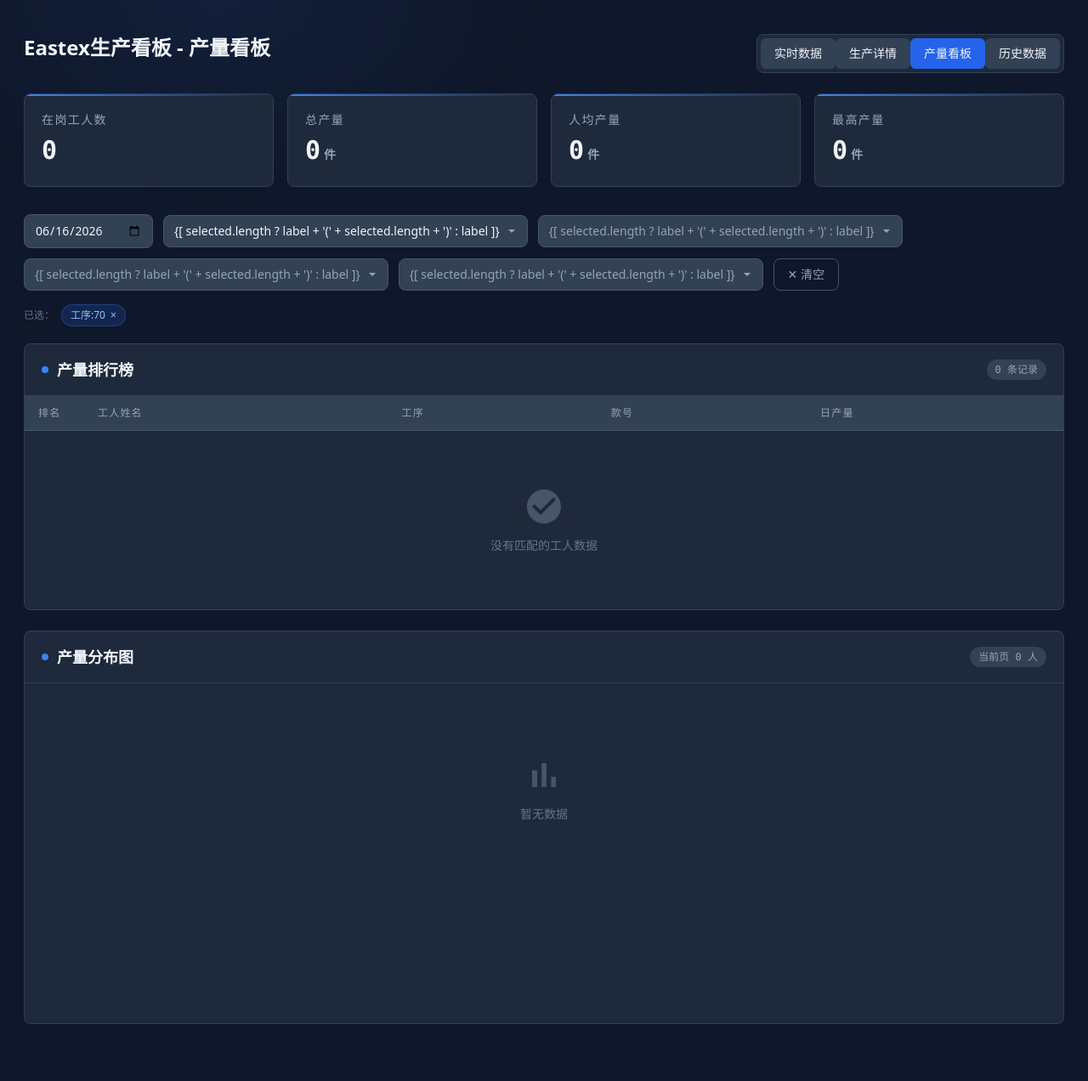
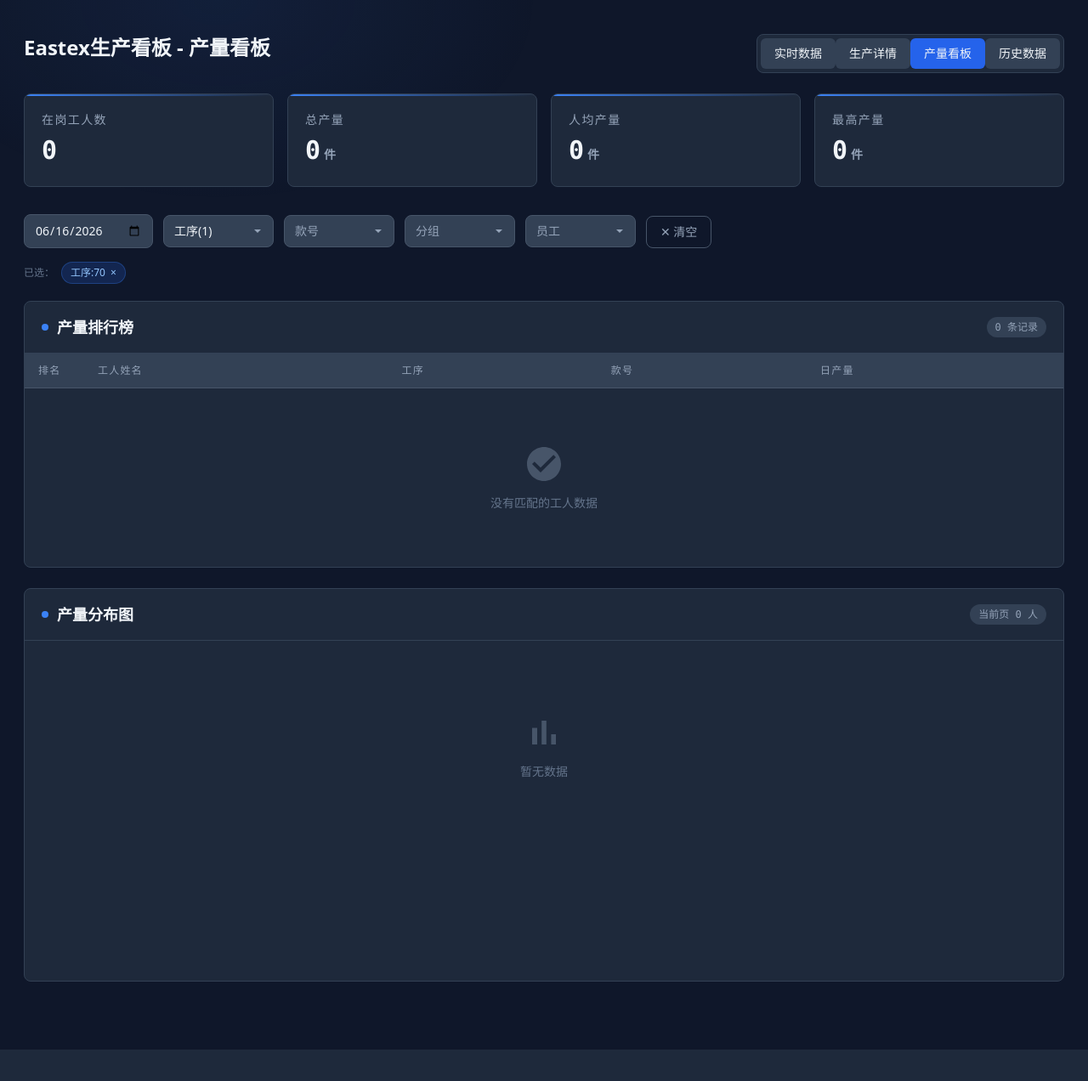
Before and after one commit to jiejiejie113/iwork11, a Django app: page /kanban/ in a window 1280 px wide. Shown: the top 1272 px of the page at 85% size. After the commit the page ends 1235 px from the top, so only its background shows below. Run offline with Django 5.2, Linux system fonts and the light colour scheme; parts of the project's set-up code (start-up, migrations or seed data) failed here and were passed over; some libraries are stand-ins or nearby versions.

Commit message:
[2026-06-16][FIX] 组件模板从 JS 字符串改为 HTML template 标签，避免分隔符问题

```diff
--- a/iwork/templates/iwork/kanban.html
+++ b/iwork/templates/iwork/kanban.html
@@ -13,6 +13,37 @@ tailwind.config = {
 <script src="https://unpkg.com/vue@3/dist/vue.global.prod.js"></script>
 </head>
 <body class="bg-slate-900 text-slate-100 min-h-screen overflow-x-hidden">
+
+<!-- dropdown-filter 组件模板 -->
+<template id="dropdownFilterTpl">
+  <div class="relative">
+    <div @click="open = !open"
+         class="bg-slate-700 border text-slate-100 text-sm px-3 py-2 rounded-lg cursor-pointer
+                flex items-center justify-between gap-2 min-w-[130px]"
+         :class="open ? 'border-blue-500 ring ring-blue-500/20' : 'border-slate-600'">
+      <span class="truncate" :class="{'text-slate-400': selected.length === 0}" v-text="displayLabel"></span>
+      <svg class="w-3 h-3 fill-slate-400 flex-shrink-0 transition-transform" :class="open ? 'rotate-180' : ''"
+           viewBox="0 0 12 12"><path d="M2 4l4 4 4-4"/></svg>
+    </div>
+    <div v-if="open" @click.stop
+         class="absolute top-full mt-1 left-0 bg-slate-700 border border-slate-600 rounded-lg shadow-xl z-50"
+         style="min-width:220px">
+      <input v-model="search" placeholder="搜索..."
+             class="w-full bg-slate-600 border-b border-slate-500 text-slate-100 text-sm px-3 py-2
+                    rounded-t-lg focus:outline-none placeholder-slate-400">
+      <div class="max-h-52 overflow-y-auto">
+        <div v-for="item in displayOptions" :key="getKey(item)"
+             @click="toggle(item)"
+             class="flex items-center gap-2 px-3 py-1.5 hover:bg-slate-600 cursor-pointer text-sm">
+          <input type="checkbox" :checked="selected.includes(getKey(item))"
+                 class="accent-blue-500 w-4 h-4 rounded pointer-events-none flex-shrink-0">
+          <span class="truncate" v-text="getLabel(item)"></span>
+        </div>
+        <div v-if="displayOptions.length === 0" class="px-3 py-4 text-slate-500 text-sm text-center">无匹配项</div>
+      </div>
+    </div>
+  </div>
+</template>
 
 <div id="kanbanApp">
   <!-- 背景光晕 -->
@@ -283,48 +314,21 @@ const DropdownFilter = {
     label: String,
     options: Array,
     selected: Array,
-    optionKey: { type: String, default: '' },   // 对象数组时取值用
-    optionLabel: { type: String, default: '' }, // 对象数组时显示用
+    optionKey: { type: String, default: '' },
+    optionLabel: { type: String, default: '' },
   },
   emits: ['toggle', 'change'],
-  template: `
-    <div class="relative">
-      <div @click="open = !open"
-           class="bg-slate-700 border text-slate-100 text-sm px-3 py-2 rounded-lg cursor-pointer
-                  flex items-center justify-between gap-2 min-w-[130px]"
-           :class="open ? 'border-blue-500 ring ring-blue-500/20' : 'border-slate-600'">
-        <span class="truncate" :class="{'text-slate-400': selected.length === 0}">
-          {[ selected.length ? label + '(' + selected.length + ')' : label ]}
-        </span>
-        <svg class="w-3 h-3 fill-slate-400 flex-shrink-0 transition-transform" :class="open ? 'rotate-180' : ''"
-             viewBox="0 0 12 12"><path d="M2 4l4 4 4-4"/></svg>
-      </div>
-      <div v-if="open" @click.stop
-           class="absolute top-full mt-1 left-0 bg-slate-700 border border-slate-600 rounded-lg shadow-xl z-50"
-           style="min-width:220px">
-        <input v-model="search" placeholder="搜索..." @input="filtered"
-               class="w-full bg-slate-600 border-b border-slate-500 text-slate-100 text-sm px-3 py-2
-                      rounded-t-lg focus:outline-none placeholder-slate-400">
-        <div class="max-h-52 overflow-y-auto">
-          <div v-for="item in displayOptions" :key="getKey(item)"
-               @click="toggle(item)"
-               class="flex items-center gap-2 px-3 py-1.5 hover:bg-slate-600 cursor-pointer text-sm">
-            <input type="checkbox" :checked="selected.includes(getKey(item))"
-                   class="accent-blue-500 w-4 h-4 rounded pointer-events-none flex-shrink-0">
-            <span class="truncate">{[ getLabel(item) ]}</span>
-          </div>
-          <div v-if="displayOptions.length === 0" class="px-3 py-4 text-slate-500 text-sm text-center">无匹配项</div>
-        </div>
-      </div>
-    </div>
-  `,
+  template: '#dropdownFilterTpl',
   setup(props, { emit }) {
     const open = ref(false);
     const search = ref('');
-    const filteredList = ref([]);
 
     function getKey(item) { return props.optionKey ? item[props.optionKey] : item; }
     function getLabel(item) { return props.optionLabel ? item[props.optionLabel] : String(item); }
+
+    const displayLabel = computed(() => {
+      return props.selected.length ? props.label + '(' + props.selected.length + ')' : props.label;
+    });
 
     const displayOptions = computed(() => {
       if (!search.value) return props.options;
@@ -332,9 +336,7 @@ const DropdownFilter = {
       return props.options.filter(item => getLabel(item).toLowerCase().includes(q));
     });
 
-    function toggle(item) {
-      emit('toggle', getKey(item));
-    }
+    function toggle(item) { emit('toggle', getKey(item)); }
 
     function close(e) {
       if (open.value && !e.target.closest('.relative')) {
@@ -346,7 +348,7 @@ const DropdownFilter = {
 
     onMounted(() => document.addEventListener('click', close));
 
-    return { open, search, displayOptions, getKey, getLabel, toggle };
+    return { open, search, displayLabel, displayOptions, getKey, getLabel, toggle };
   }
 };
 
```
